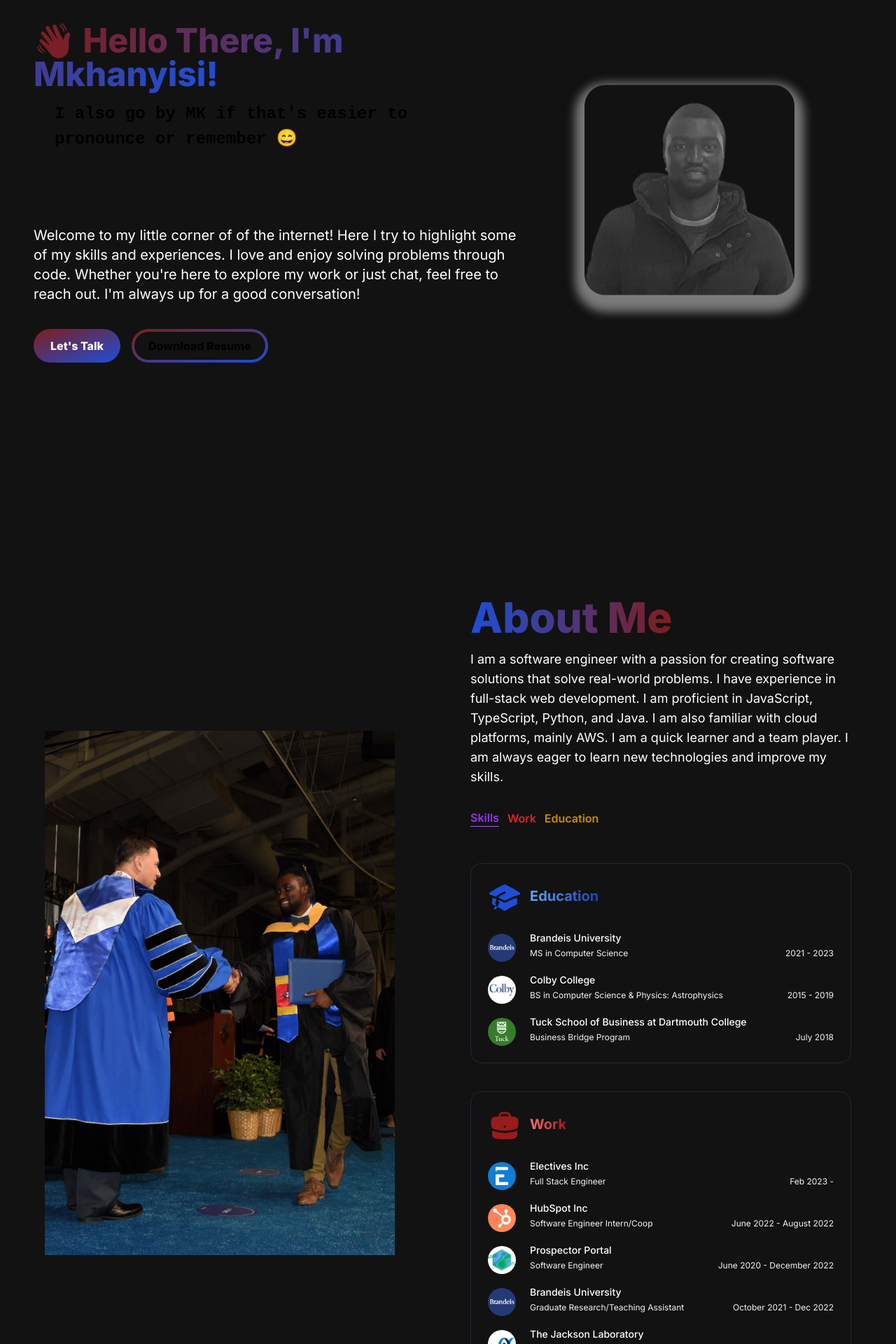
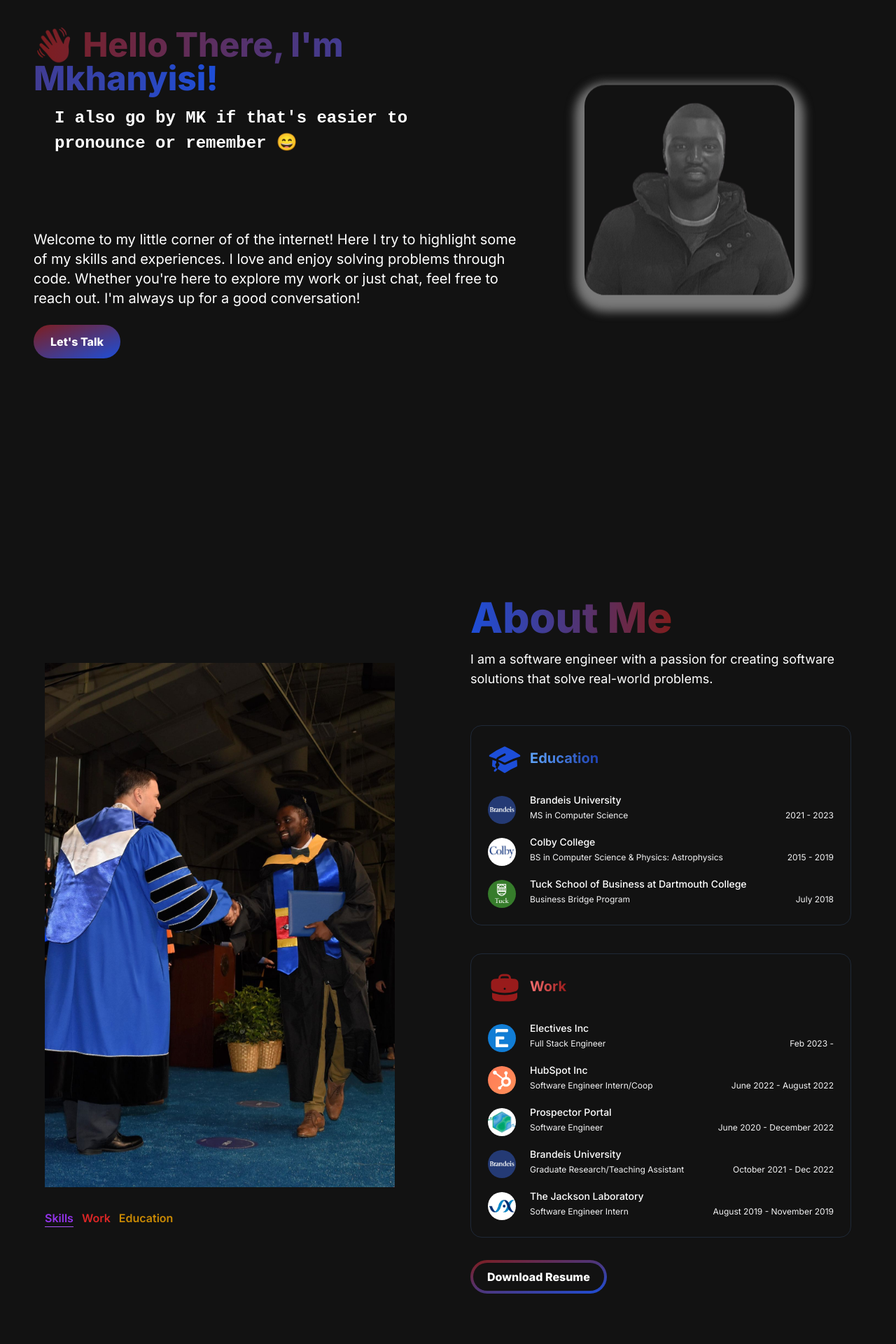
Before and after one commit to mkhanyisig/personal-portfolio, a Next.js app: page / in a window 1280 px wide. Shown: the part 180-2100 px from the top of the page at 70% size. Built offline with nearby package versions, Linux system fonts and the light colour scheme.

Commit message:
few subtle bug nit fixes

```diff
--- a/src/app/components/AboutSection.jsx
+++ b/src/app/components/AboutSection.jsx
@@ -113,21 +113,13 @@ const AboutSection = ({ isBackgroundDark }) => {
       id="about"
     >
       <div className="md:grid md:grid-cols-2 gap-8 items-center py-8 px-4 xl:gap-16 sm:py-16">
-        <Image src="/images/grad.jpeg" alt="MK grad" width={500} height={500} />
-        <div className="mt-4 md:mt-0 text-left flex flex-col h-full">
-          <h2 className="text-4xl sm:text-5xl lg:text-6xl font-extrabold  mb-4">
-            <span className="text-transparent bg-clip-text bg-gradient-to-r from-blue-700  to-red-900">
-              About Me
-            </span>
-          </h2>
-          <p className="text-base lg:text-lg ">
-            I am a software engineer with a passion for creating software
-            solutions that solve real-world problems. I have experience in
-            full-stack web development. I am proficient in JavaScript,
-            TypeScript, Python, and Java. I am also familiar with cloud
-            platforms, mainly AWS. I am a quick learner and a team player. I am
-            always eager to learn new technologies and improve my skills.
-          </p>
+        <div>
+          <Image
+            src="/images/grad.jpeg"
+            alt="MK grad"
+            width={500}
+            height={500}
+          />
           <div className="flex flex-row justify-start mt-8">
             <TabButton
               active={tab === "skills"}
@@ -155,6 +147,19 @@ const AboutSection = ({ isBackgroundDark }) => {
               Education{" "}
             </TabButton>
           </div>
+        </div>
+
+        <div className="mt-4 md:mt-0 text-left flex flex-col h-full">
+          <h2 className="text-4xl sm:text-5xl lg:text-6xl font-extrabold  mb-4">
+            <span className="text-transparent bg-clip-text bg-gradient-to-r from-blue-700  to-red-900">
+              About Me
+            </span>
+          </h2>
+          <p className="text-base lg:text-lg ">
+            I am a software engineer with a passion for creating software
+            solutions that solve real-world problems.
+          </p>
+
           <div className="mt-8">
             <ExperienceSection
               title="Education"
@@ -168,6 +173,11 @@ const AboutSection = ({ isBackgroundDark }) => {
               darkMode={isBackgroundDark}
             />
           </div>
+          <button className="px-1 py-1 w-full sm:w-fit rounded-full bg-gradient-to-br  from-red-900 to-blue-700 hover:bg-slate-800  mt-3">
+            <span className="text-white block bg-[#121212] hover:bg-slate-800 rounded-full px-5 py-2 font-extrabold">
+              Download Resume
+            </span>
+          </button>
         </div>
       </div>
     </section>
--- a/src/app/components/HeroSection.jsx
+++ b/src/app/components/HeroSection.jsx
@@ -30,9 +30,9 @@ const HeroSection = ({ isBackgroundDark, forceUpdateKey }) => {
                 1000,
                 "I'm A Backend Developer",
                 1000,
-                "I'm comfortable with Web Technologies, Data Processing, Cloud Services, and Machine Learning",
+                "I'm A Frontend Developer",
                 1000,
-                "I'm A Frontend Developer",
+                "I'm comfortable and competent with Web Technologies, Data Processing, Cloud Services, and Machine Learning",
                 1000,
                 "Away from the Computer Screen, you can find me either at the Gym 🏋️‍♂️ , on my Bike 🚴 or at the Soccer Field ⚽️",
                 1000,
@@ -48,7 +48,7 @@ const HeroSection = ({ isBackgroundDark, forceUpdateKey }) => {
                 borderRadius: "10px",
                 fontFamily: "monospace",
                 margin: "0",
-                color: textColor,
+                color: isBackgroundDark ? "white" : "black",
                 background: "transparent",
                 backdropFilter: "blur(90%)",
                 maxHeight: "14rem",
@@ -71,12 +71,6 @@ const HeroSection = ({ isBackgroundDark, forceUpdateKey }) => {
           <div>
             <button className="px-6 py-3 w-full sm:w-fit rounded-full mr-4 bg-gradient-to-br from-red-900 to-blue-700 hover:bg-slate-200 text-white font-extrabold">
               Let's Talk
-            </button>
-
-            <button className="px-1 py-1 w-full sm:w-fit rounded-full bg-gradient-to-br  from-red-900 to-blue-700 hover:bg-slate-800  mt-3">
-              <span className="block bg-[#121212] hover:bg-slate-800 rounded-full px-5 py-2 font-extrabold">
-                Download Resume
-              </span>
             </button>
           </div>
         </div>
--- a/src/app/page.tsx
+++ b/src/app/page.tsx
@@ -24,7 +24,6 @@ export default function Home() {
       />
       <div className="container mx-auto px-12 py-14">
         <HeroSection isBackgroundDark={isBackgroundDark} forceUpdateKey={key}/>
-
       </div>
 
       <div className="container mx-auto px-12 py-14">
```
